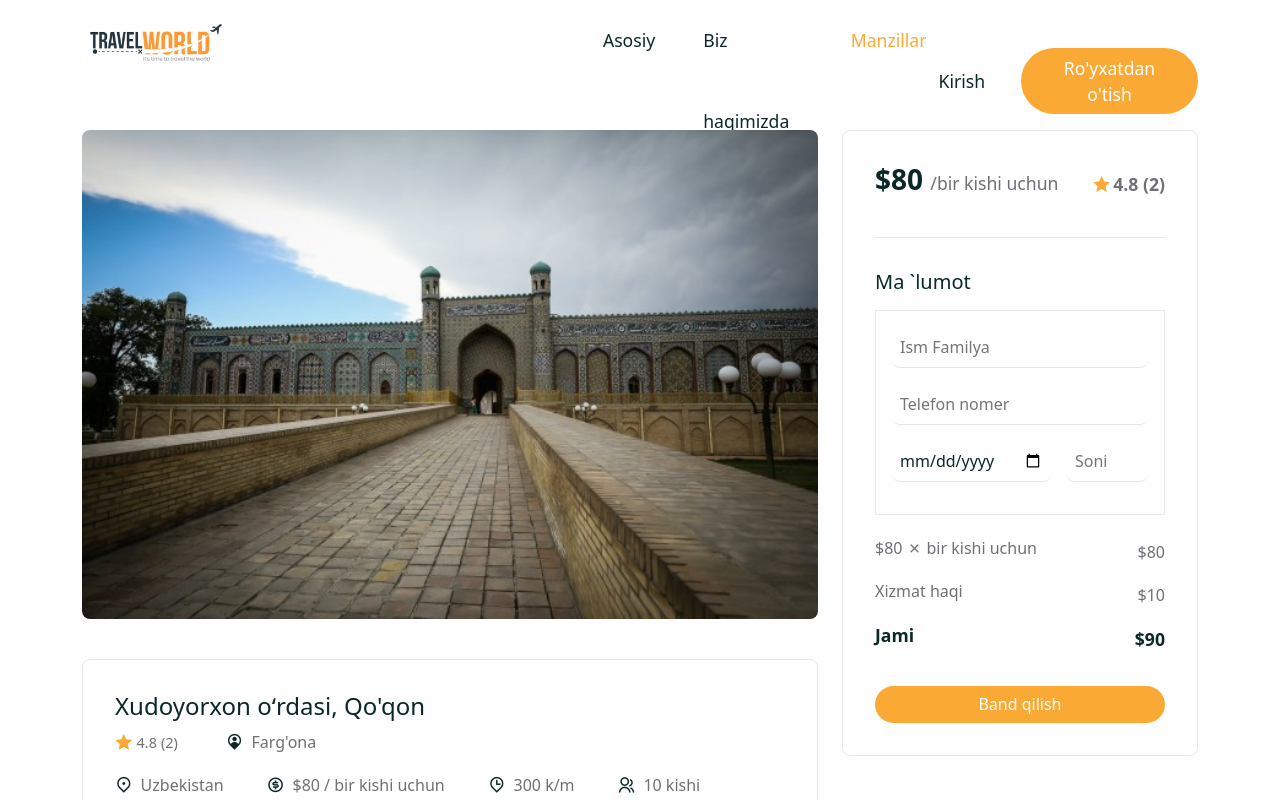
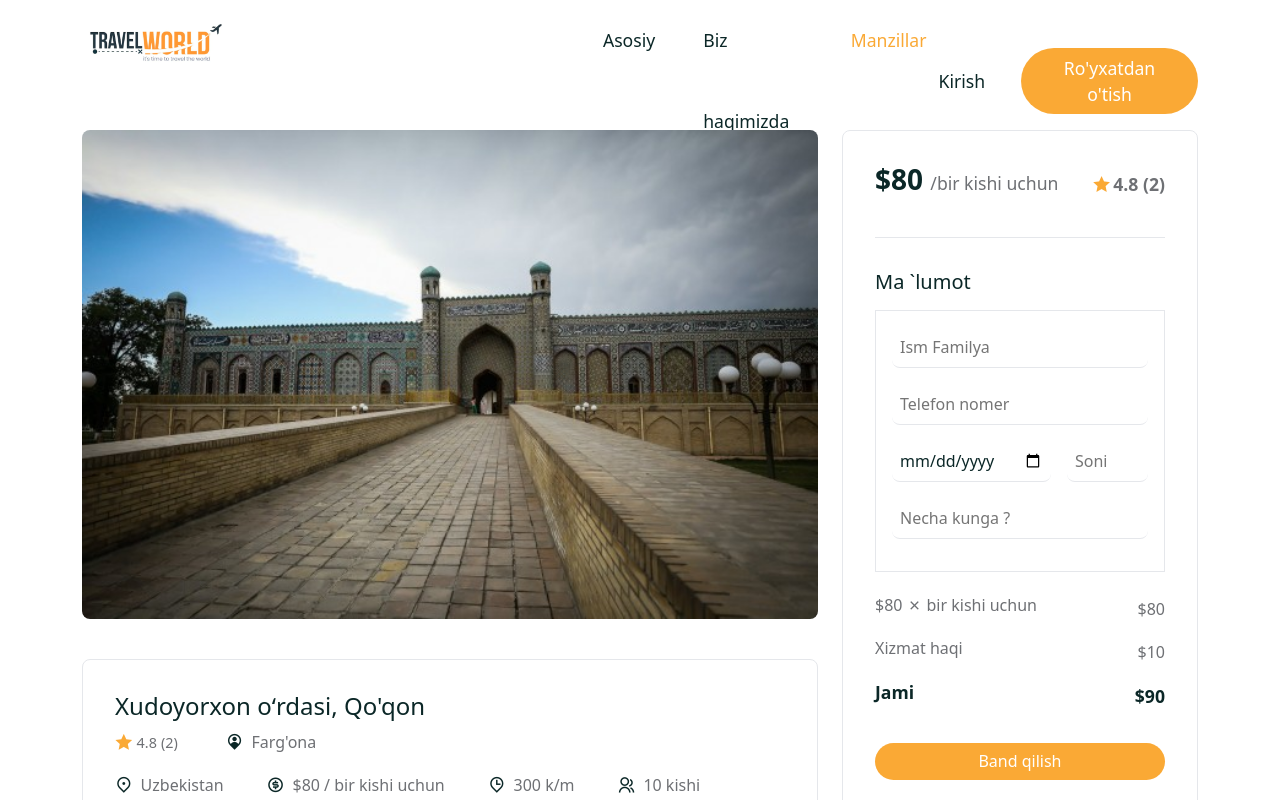
Before and after one commit to rashidxon/travel, a React (Create React App) app: page /tours/01 in a window 1280 px wide. Shown: the top 800 px of the page. Built offline with nearby package versions, Linux system fonts and the light colour scheme; a web font is replaced by a local one.

Commit message:
Update Booking.jsx

```diff
--- a/src/components/Booking/Booking.jsx
+++ b/src/components/Booking/Booking.jsx
@@ -48,11 +48,14 @@ const Booking = ({ tour, avgRating }) => {
                 <input type="text" placeholder="Ism Familya" id="fullName" required onChange={handleChange} />
             </FormGroup>
             <FormGroup>
-                <input type="number" placeholder="Telefon nomer" id="phone" required onChange={handleChange} />
+                <input type="number" placeholder="Telefon nomer" id="phone" min={0} required onChange={handleChange} />
             </FormGroup>
             <FormGroup className="d-flex align-items-center gap-3">
                 <input type="date" placeholder="" id="bookAt" required onChange={handleChange} />
-                <input type="number" placeholder="Soni" id="guestSize" required onChange={handleChange} />
+                <input type="number" placeholder="Soni" id="guestSize" min={0} required onChange={handleChange} />
+            </FormGroup>
+            <FormGroup>
+                <input type="number" placeholder="Necha kunga ?" id="phone" min={0} required onChange={handleChange} />
             </FormGroup>
         </Form>
       </div>
```
